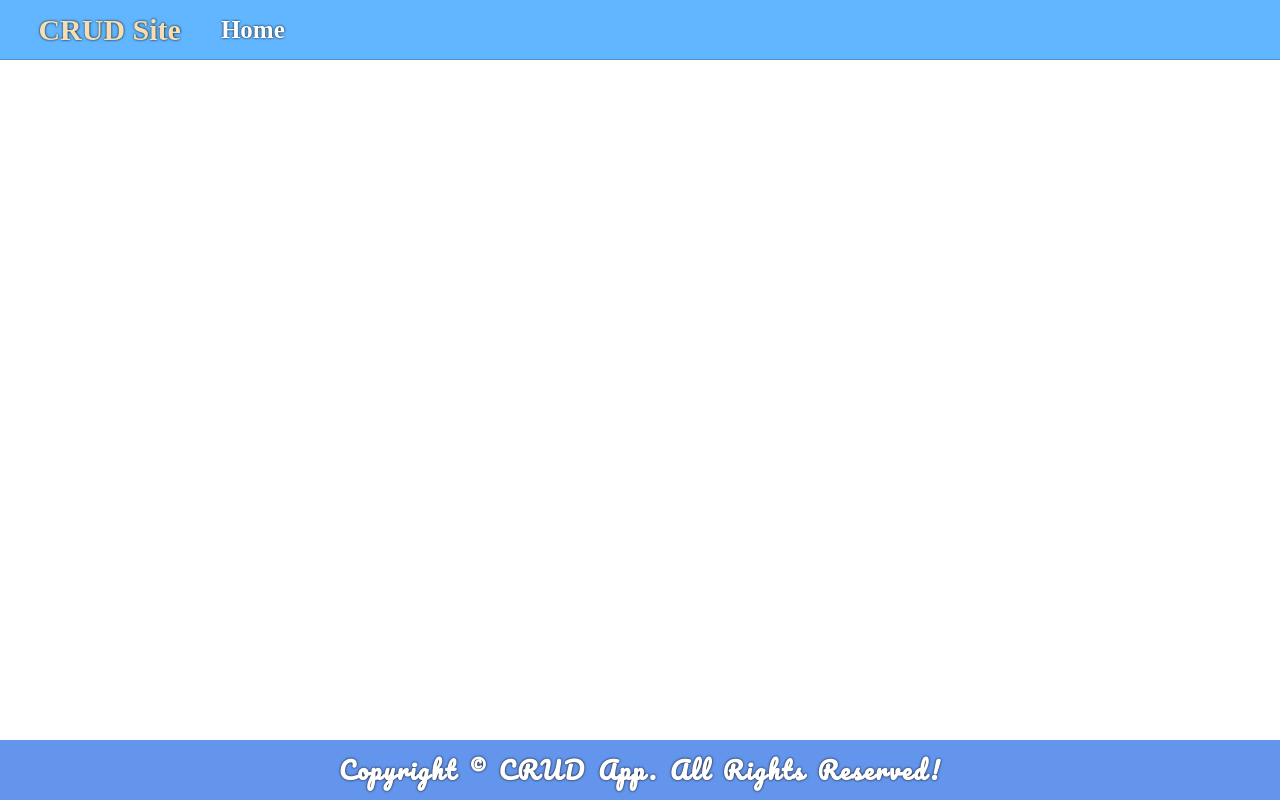
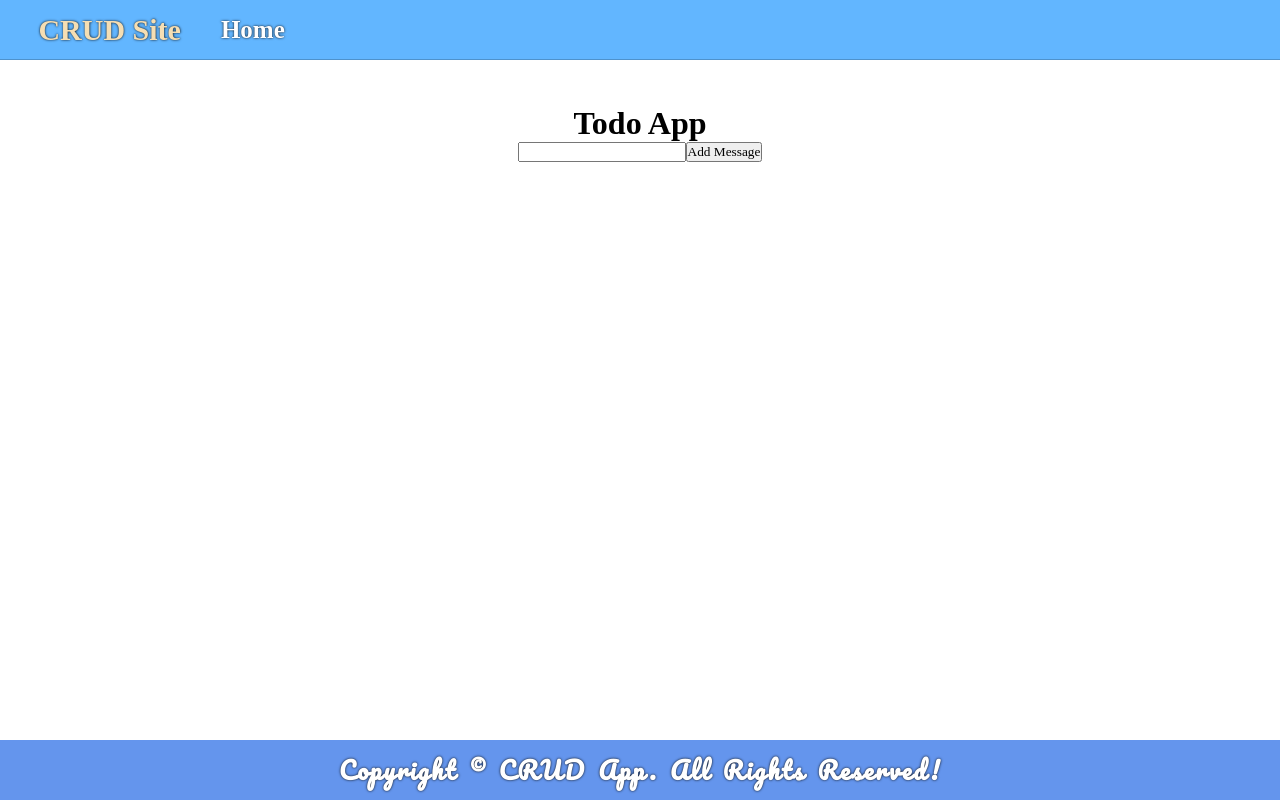
Before and after one commit to faraasat/crud-app, a Gatsby site: page / in a window 1280 px wide. Built offline with nearby package versions, Linux system fonts and the light colour scheme; Gatsby itself is replaced by a stand-in of ours; a web font is replaced by a local one.

Commit message:
Updated the App

```diff
--- a/package.json
+++ b/package.json
@@ -9,6 +9,7 @@
     "cuid": "^2.1.8",
     "dotenv": "^8.2.0",
     "faunadb": "^4.1.1",
+    "formik": "^2.2.6",
     "gatsby": "^3.0.1",
     "gatsby-plugin-gatsby-cloud": "^2.0.0",
     "gatsby-plugin-image": "^1.0.0",
--- a/src/pages/index.styles.css
+++ b/src/pages/index.styles.css
@@ -1,4 +1,8 @@
 .crud-page__index {
   padding: 20px 10vw;
   min-height: calc(100vh - 65px - 40px - 65px);
+  display: flex;
+  align-items: center;
+  justify-content: flex-start;
+  flex-direction: column;
 }
--- a/src/pages/index.tsx
+++ b/src/pages/index.tsx
@@ -1,3 +1,4 @@
+import { Formik } from "formik"
 import * as React from "react"
 import Layout from "../components/layout/layout.component"
 import SEO from "../components/seo"
@@ -7,7 +8,56 @@ const IndexPage = () => {
   return (
     <Layout>
       <SEO title="Index Page" />
-      <div className="crud-page__index"></div>
+      <div className="crud-page__index">
+        <h1>Todo App</h1>
+        <Formik
+          initialValues={{ message: "" }}
+          validate={values => {
+            const errors = { message: "" }
+            if (!values.message) {
+              errors.message = "Required"
+            }
+            return errors
+          }}
+          onSubmit={(values, { setSubmitting }) => {
+            console.log(values)
+            fetch("/.netlify/functions/create_todo", {
+              method: "POST",
+              body: JSON.stringify(values),
+            })
+              .then(response => {
+                response.json()
+              })
+              .then(data => {
+                console.log("Data => ", data)
+              })
+          }}
+        >
+          {({
+            values,
+            errors,
+            touched,
+            handleChange,
+            handleBlur,
+            handleSubmit,
+            isSubmitting,
+          }) => (
+            <form onSubmit={handleSubmit}>
+              <input
+                type="text"
+                name="message"
+                onChange={handleChange}
+                onBlur={handleBlur}
+                value={values.message}
+              />
+              {errors.message && touched.message && errors.message}
+              <button type="submit" disabled={isSubmitting}>
+                Add Message
+              </button>
+            </form>
+          )}
+        </Formik>
+      </div>
     </Layout>
   )
 }
```
Also changed, not shown: 1 other file.
